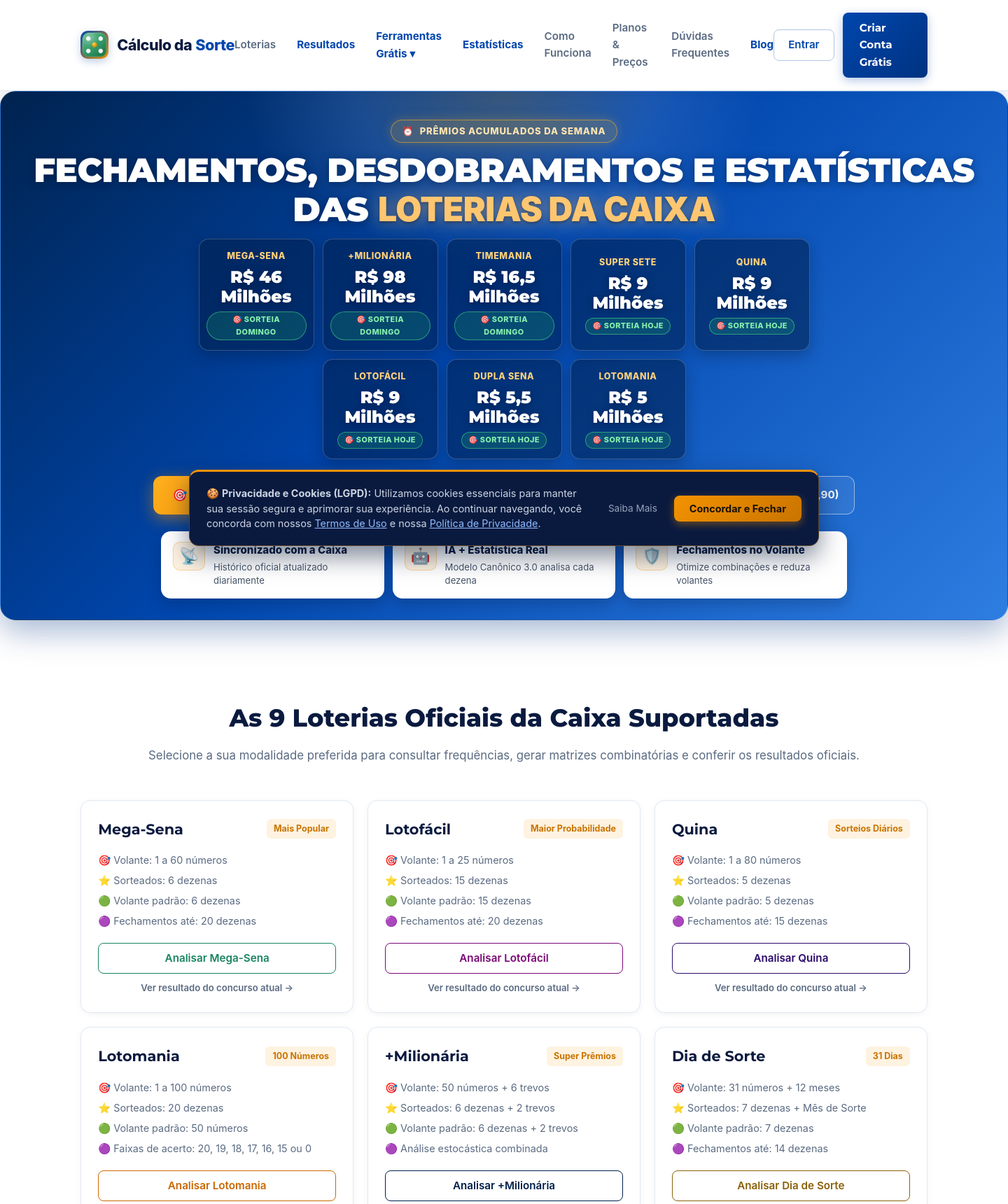
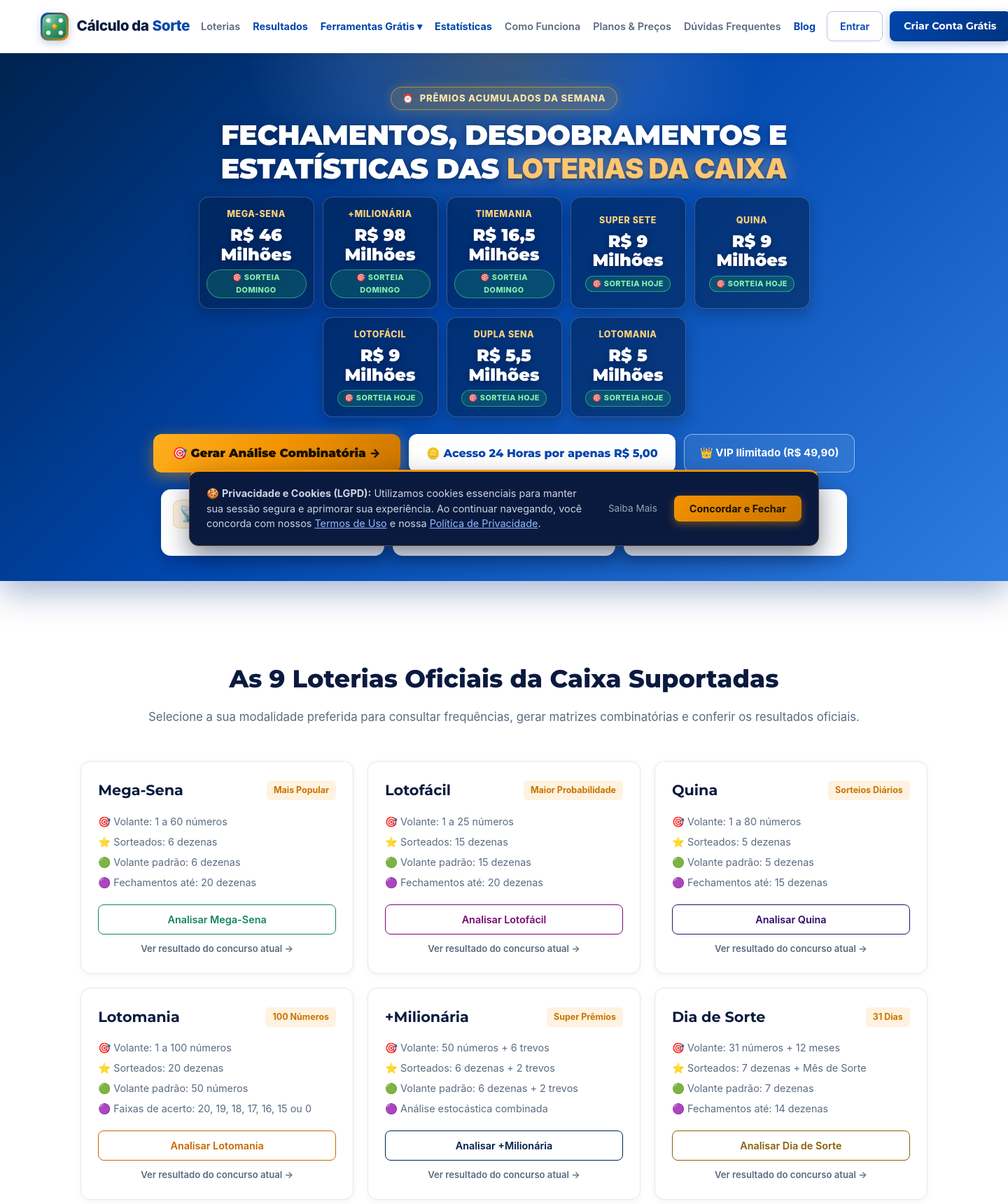
Before and after one commit to SPTOXI/calculodasorte, a Flask app: page / in a window 1440 px wide. Shown: the top 1720 px of the page at 70% size. Run offline with Flask 3, Linux system fonts and the light colour scheme; parts of the project's set-up code (start-up, migrations or seed data) failed here and were passed over.

Commit message:
fix(ui): corrige alinhamento da navbar e proporcao do titulo hero na home

```diff
--- a/templates/landing.html
+++ b/templates/landing.html
@@ -130,20 +130,20 @@
         body{background-color:var(--bg);color:var(--text);line-height:1.6;overflow-x:hidden}
 
         /* Navbar */
-        .navbar{display:flex;justify-content:space-between;align-items:center;padding:18px 8%;background:rgba(255,255,255,0.92);backdrop-filter:blur(12px);position:sticky;top:0;z-index:1000;border-bottom:1px solid var(--card-border);box-shadow:0 2px 12px rgba(10,26,63,0.05)}
-        .logo{display:inline-flex;align-items:center;gap:12px;font-family:var(--font-heading);font-size:1.35rem;font-weight:800;color:var(--navy);text-decoration:none;letter-spacing:-0.5px;white-space:nowrap;flex-shrink:0}
+        .navbar{display:flex;justify-content:space-between;align-items:center;padding:16px 4%;gap:16px;background:rgba(255,255,255,0.92);backdrop-filter:blur(12px);position:sticky;top:0;z-index:1000;border-bottom:1px solid var(--card-border);box-shadow:0 2px 12px rgba(10,26,63,0.05)}
+        .logo{display:inline-flex;align-items:center;gap:12px;font-family:var(--font-heading);font-size:1.3rem;font-weight:800;color:var(--navy);text-decoration:none;letter-spacing:-0.5px;white-space:nowrap;flex-shrink:0}
         .logo-text{display:inline-flex;align-items:baseline;gap:5px;line-height:1}
         .logo-text .logo-highlight{color:var(--primary);font-weight:800}
         .logo-icon{width:40px;height:40px;min-width:40px;min-height:40px;background:linear-gradient(135deg,var(--primary),var(--gold));border-radius:10px;display:inline-flex;align-items:center;justify-content:center;font-size:1.3rem;line-height:1;box-shadow:0 4px 12px rgba(0,70,173,0.25);flex-shrink:0}
-        .nav-links{display:flex;gap:30px;align-items:center}
-        .nav-links a{color:var(--text-muted);text-decoration:none;font-weight:600;font-size:0.95rem;transition:color 0.2s}
+        .nav-links{display:flex;gap:18px;align-items:center;flex-wrap:nowrap}
+        .nav-links a{color:var(--text-muted);text-decoration:none;font-weight:600;font-size:0.9rem;white-space:nowrap;transition:color 0.2s}
         .nav-links a:hover{color:var(--primary)}
-        .nav-actions{display:flex;gap:12px;align-items:center}
-        .btn-secondary{color:var(--primary);text-decoration:none;padding:9px 20px;border-radius:8px;font-weight:600;font-size:0.95rem;border:1px solid rgba(0,70,173,0.3);transition:all 0.2s}
+        .nav-actions{display:flex;gap:10px;align-items:center;flex-shrink:0}
+        .btn-secondary{color:var(--primary);text-decoration:none;padding:9px 18px;border-radius:8px;font-weight:600;font-size:0.9rem;white-space:nowrap;border:1px solid rgba(0,70,173,0.3);transition:all 0.2s}
         .loteria-result-link{display:block;text-align:center;margin-top:10px;color:var(--text-muted);text-decoration:none;font-size:0.82rem;font-weight:600}
         .loteria-result-link:hover{color:var(--primary);text-decoration:underline}
         .btn-secondary:hover{background:rgba(0,70,173,0.06)}
-        .btn-primary{background:linear-gradient(135deg,var(--primary),var(--primary-dark));color:white;text-decoration:none;padding:10px 24px;border-radius:8px;font-family:var(--font-heading);font-weight:700;font-size:0.95rem;box-shadow:0 4px 14px rgba(0,70,173,0.3);transition:all 0.2s;display:inline-flex;align-items:center;gap:8px}
+        .btn-primary{background:linear-gradient(135deg,var(--primary),var(--primary-dark));color:white;text-decoration:none;padding:10px 20px;border-radius:8px;font-family:var(--font-heading);font-weight:700;font-size:0.9rem;white-space:nowrap;box-shadow:0 4px 14px rgba(0,70,173,0.3);transition:all 0.2s;display:inline-flex;align-items:center;gap:8px}
         .btn-primary:hover{transform:translateY(-2px);box-shadow:0 6px 20px rgba(0,70,173,0.42)}
 
         /* Hero genérico (reserva de estilo — segue o mesmo gradiente diagonal da Independência) */
@@ -226,9 +226,11 @@
         .footer-disclaimer{font-size:0.8rem;color:#9FB2D4;max-width:800px;margin:0 auto 20px;line-height:1.5}
         .footer-copy{font-size:0.85rem;color:#7488AC}
 
+        @media (max-width:1150px){
+            .nav-links{display:none}
+        }
         @media (max-width:768px){
             .navbar{padding:12px 16px}
-            .nav-links{display:none}
             .logo{font-size:1.15rem;gap:10px}
             .logo-icon{width:34px;height:34px;min-width:34px;min-height:34px;font-size:1.1rem;border-radius:8px}
             .nav-actions{gap:8px}
@@ -258,11 +260,11 @@
         }
 
         /* ================= Hero "Lotofácil da Independência" — gradiente diagonal azul ================= */
-        .hero-independencia-section{position:relative;background:linear-gradient(135deg,#00234F 0%,#0046AD 45%,#2E7DE1 100%) !important;border:1px solid rgba(255,255,255,0.12);border-radius:22px;padding:40px 24px 30px;margin-bottom:32px;text-align:center;box-shadow:0 16px 45px rgba(0,51,128,0.35);overflow:hidden}
+        .hero-independencia-section{position:relative;background:linear-gradient(135deg,#00234F 0%,#0046AD 45%,#2E7DE1 100%) !important;border:none;border-radius:0;padding:48px 24px 36px;margin-bottom:32px;text-align:center;box-shadow:0 16px 45px rgba(0,51,128,0.35);overflow:hidden}
         .indep-glow-bg{position:absolute;top:0;left:50%;transform:translateX(-50%);width:750px;height:250px;background:radial-gradient(ellipse at 50% 0%,rgba(255,178,32,0.22) 0%,rgba(255,255,255,0.10) 40%,transparent 70%);pointer-events:none}
         .indep-badge{display:inline-flex;align-items:center;gap:8px;background:rgba(255,178,32,0.16);border:1px solid rgba(255,178,32,0.55);color:#FFE3B0;padding:5px 16px;border-radius:999px;font-size:clamp(0.72rem,2.2vw,0.82rem);font-weight:800;letter-spacing:0.8px;text-transform:uppercase;margin-bottom:12px;box-shadow:0 0 16px rgba(255,178,32,0.25);position:relative;z-index:1;max-width:95%}
         .indep-subtitle-top{font-size:clamp(0.74rem,2.2vw,0.86rem);font-weight:700;color:rgba(255,255,255,0.85);letter-spacing:1.6px;margin-bottom:10px;text-transform:uppercase;position:relative;z-index:1}
-        .indep-main-title{font-family:var(--font-heading);font-size:clamp(1.75rem,4.5vw,3rem);font-weight:900;color:#ffffff;letter-spacing:-0.5px;line-height:1.15;margin-bottom:12px;text-transform:uppercase;position:relative;z-index:1;text-shadow:0 2px 12px rgba(0,20,50,0.5)}
+        .indep-main-title{font-family:var(--font-heading);font-size:clamp(1.5rem,3.4vw,2.5rem);font-weight:900;color:#ffffff;letter-spacing:-0.5px;line-height:1.2;max-width:960px;margin:0 auto 16px;text-transform:uppercase;position:relative;z-index:1;text-shadow:0 2px 12px rgba(0,20,50,0.5)}
         .indep-br-mobile{display:none}
         .indep-title-gold{color:#FFC670;text-shadow:0 0 25px rgba(255,198,112,0.5),0 2px 4px rgba(0,20,50,0.6)}
         .indep-prize-grid{display:flex;flex-wrap:wrap;justify-content:center;gap:12px;max-width:920px;margin:14px auto 24px;position:relative;z-index:1}
```
